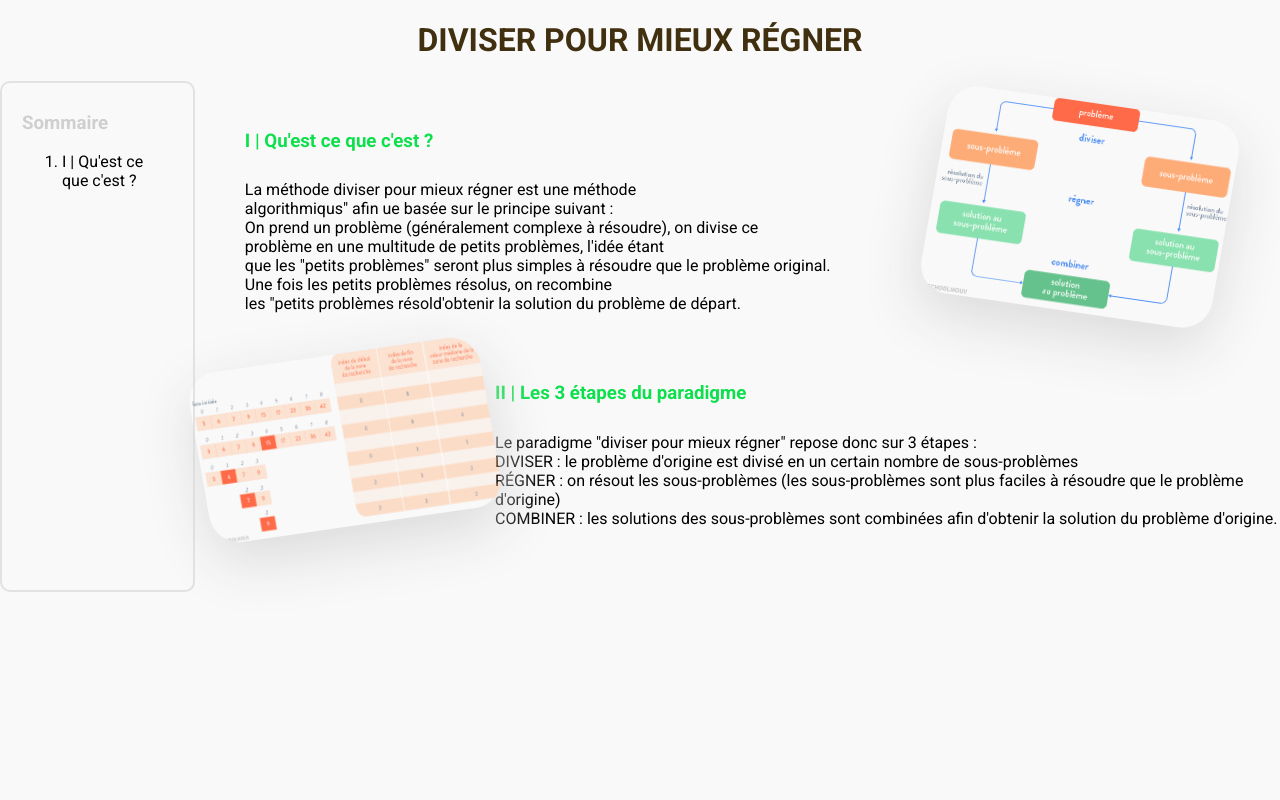
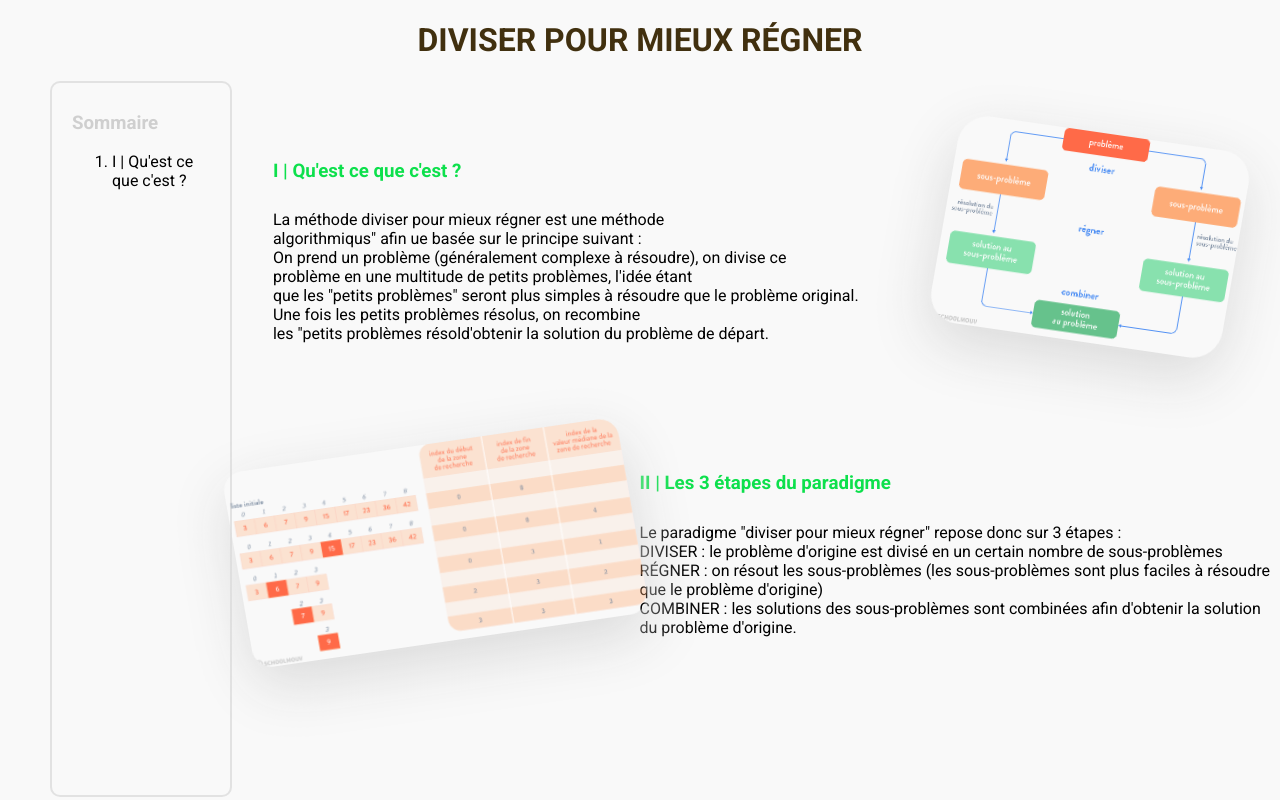
Before and after one commit to tometcalvin/projetnsisp, a PHP site: page /indexpartie2.html in a window 1280 px wide. Run offline with PHP 8.4, Linux system fonts and the light colour scheme.

Commit message:
Bug Resolutions

```diff
--- a/css/style.css
+++ b/css/style.css
@@ -94,7 +94,7 @@
     justify-content: space-around;
     width: 100%;
     margin-left: -30px;
-    margin: 20px 0px;
+    margin: 50px 0px;
 }
 
 .subpart p {
@@ -112,8 +112,8 @@
 }
 
 #decompo {
-    width: 300px;
-    border-radius: 30px;
+    height: 200px;
+    border-radius: 20px;
     transform: rotateX(10deg) rotateY(10deg) rotateZ(-10deg);
     -webkit-box-shadow: 0px 20px 60px 0px rgb(218 218 218);
     -moz-box-shadow: 0px 20px 60px 0px rgba(218,218,218,1);
@@ -125,6 +125,7 @@
     border: 2px solid #3d3d3d1f;
     border-radius: 10px;
     padding: 10px 20px;
+    margin-left: 50px;
 }
 
 .sommaire h3 {
--- a/header.php
+++ b/header.php
@@ -7,7 +7,7 @@
         <div class="navbar-links">
             <ul class="navlinks">
                 <li class="navlink"><a href="#">Rappel sur les Tris</a></li>
-                <li class="navlink"><a href="#">Diviser pour mieu régner</a></li>
+                <li class="navlink"><a href="#">Diviser pour mieux régner</a></li>
                 <li class="navlink"><a href="#">Le Tri Fusion</a></li>
             </ul>
         </div>
```
